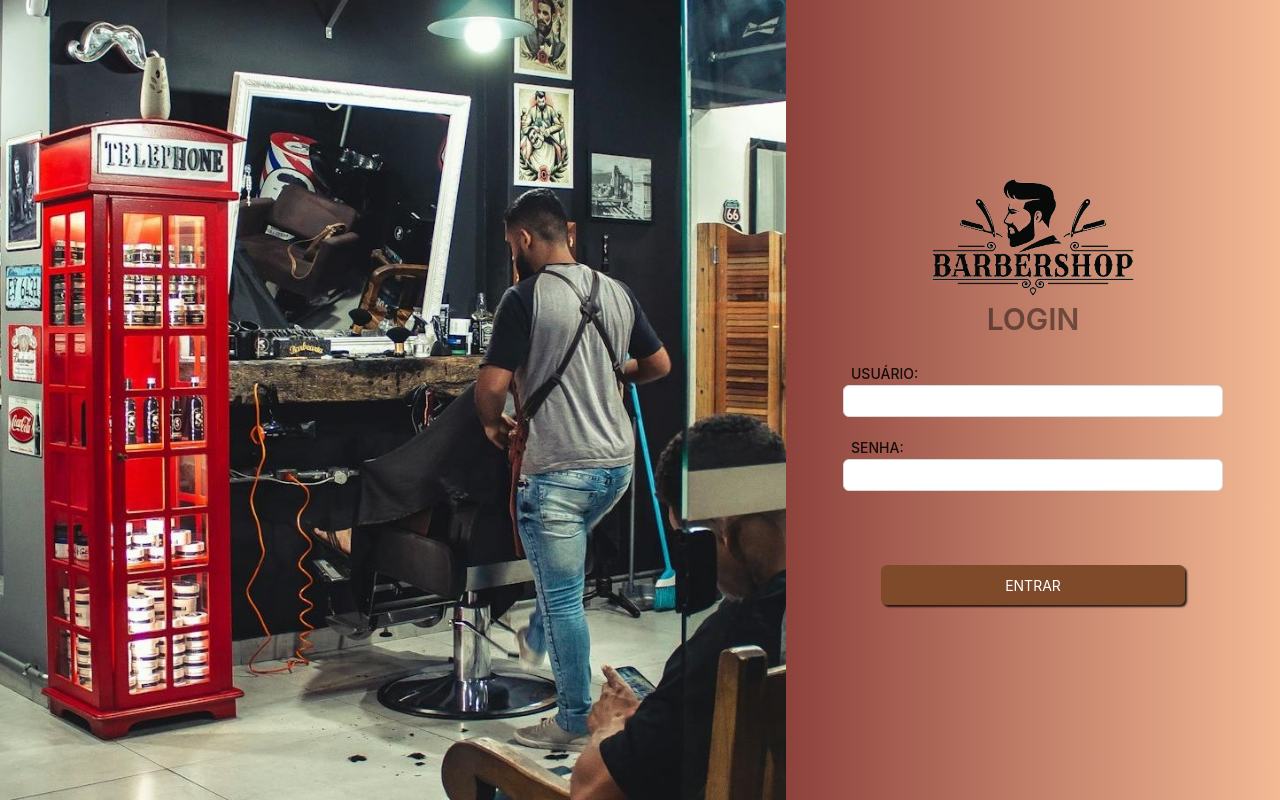
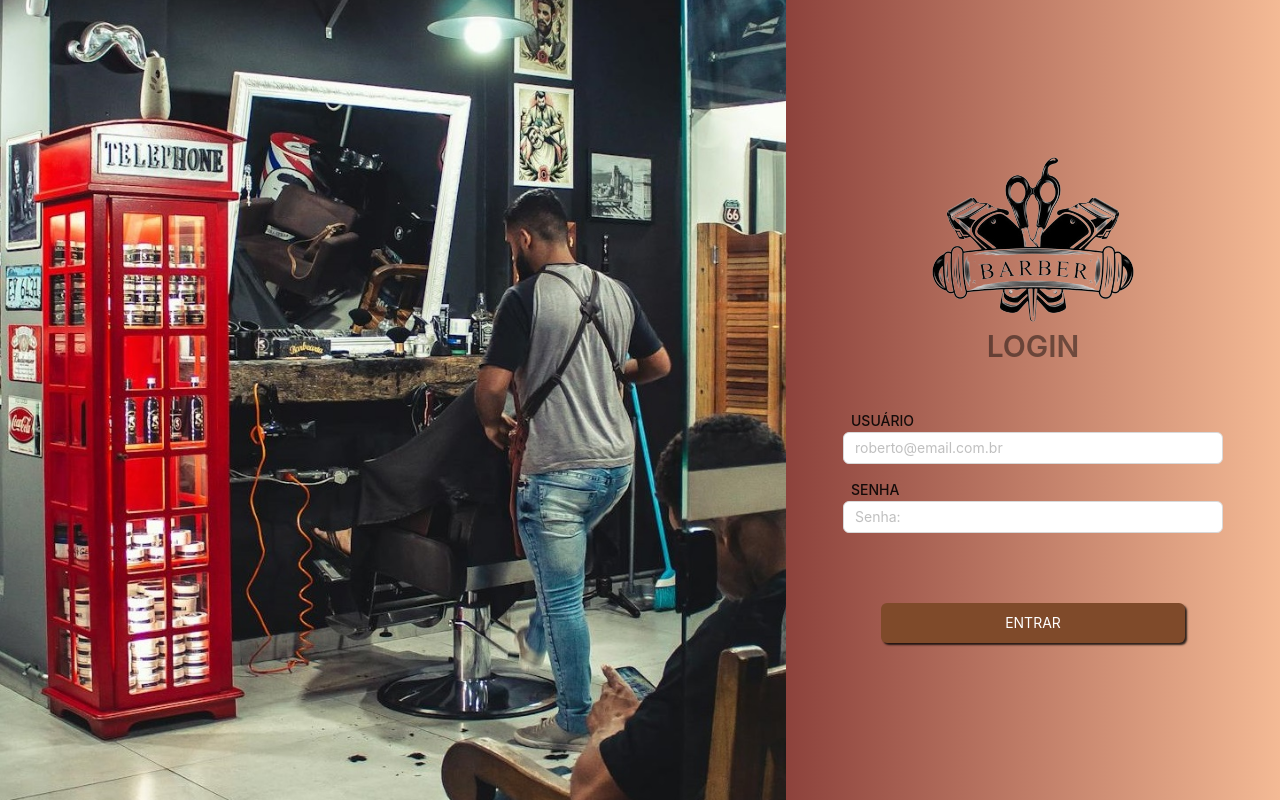
Before and after one commit to gustavonascimentomatos/desvendando_a_web_projeto_vendas_online, a React (Vite) app: page /login in a window 1280 px wide. Built offline with nearby package versions, Linux system fonts and the light colour scheme.

Commit message:
feat: insert axios and firts request

```diff
--- a/package.json
+++ b/package.json
@@ -11,6 +11,7 @@
     },
     "dependencies": {
         "antd": "^5.16.1",
+        "axios": "^1.6.8",
         "react": "^18.2.0",
         "react-dom": "^18.2.0",
         "styled-components": "^6.1.8"
--- a/src/modules/login/screens/LoginScreen.tsx
+++ b/src/modules/login/screens/LoginScreen.tsx
@@ -1,3 +1,6 @@
+import axios from "axios";
+import { useState } from "react";
+
 import { ButtonAntd } from "../../../shared/buttons/button/button.styles";
 import Input from "../../../shared/inputs/input/Input";
 import {
@@ -10,17 +13,61 @@ import {
 } from "../styles/loginScreen.styles";
 
 const LoginSreen = () => {
+    const [email, setEmail] = useState("");
+    const [password, setPassword] = useState("");
+
+    const handleEmail = (event: React.ChangeEvent<HTMLInputElement>) => {
+        setEmail(event.target.value);
+    };
+
+    const handlePassword = (event: React.ChangeEvent<HTMLInputElement>) => {
+        setPassword(event.target.value);
+    };
+
+    const handleLogin = async () => {
+        await axios({
+            method: "post",
+            url: "http://localhost:8080/auth",
+            data: {
+                email: email,
+                password: password,
+            },
+        })
+            .then((result) => {
+                alert("Login realizado com sucesso!");
+                return result.data;
+            })
+            .catch(() => {
+                alert("Usuário ou Senha Inválido!");
+            });
+    };
+
     return (
         <ContainerLoginScreen>
             <ContainerLogin>
                 <LimitedContainer>
-                    <LogoImage src="./logo.png"></LogoImage>
+                    <LogoImage src="./logo_99.png"></LogoImage>
                     <TitleLogin level={2} type="secondary">
                         LOGIN
                     </TitleLogin>
-                    <Input title="USUÁRIO:" />
-                    <Input title="SENHA:" />
-                    <ButtonAntd type="primary">ENTRAR</ButtonAntd>
+                    <Input
+                        title="USUÁRIO"
+                        placeholder="roberto@email.com.br"
+                        margin="30px 0px 0px"
+                        onChange={handleEmail}
+                        value={email}
+                    />
+                    <Input
+                        type="password"
+                        placeholder="Senha:"
+                        title="SENHA"
+                        margin="15px 0px 70px"
+                        onChange={handlePassword}
+                        value={password}
+                    />
+                    <ButtonAntd type="primary" onClick={handleLogin}>
+                        ENTRAR
+                    </ButtonAntd>
                 </LimitedContainer>
             </ContainerLogin>
 
--- a/src/shared/buttons/button/button.styles.ts
+++ b/src/shared/buttons/button/button.styles.ts
@@ -6,5 +6,4 @@ export const ButtonAntd = styled(Button)`
     height: 40px;
     background-color: #7f4a2a;
     box-shadow: 2px 2px 2px rgba(0, 0, 0, 0.8);
-    margin: 64px 0px 16px 0px;
 `;
--- a/src/shared/inputs/input/Input.tsx
+++ b/src/shared/inputs/input/Input.tsx
@@ -4,11 +4,12 @@ import { BoxInput, TitleInput } from "./input.styles";
 
 interface InputProps extends InputPropsAntd {
     title?: string;
+    margin?: string;
 }
 
-const Input = ({ title, ...props }: InputProps) => {
+const Input = ({ title, margin, ...props }: InputProps) => {
     return (
-        <BoxInput>
+        <BoxInput style={{ margin }}>
             {title && <TitleInput>{title}</TitleInput>}
             <InputAntd {...props} />
         </BoxInput>
```
Also changed, not shown: 1 other file (tests, documents, lock files or other folders).
